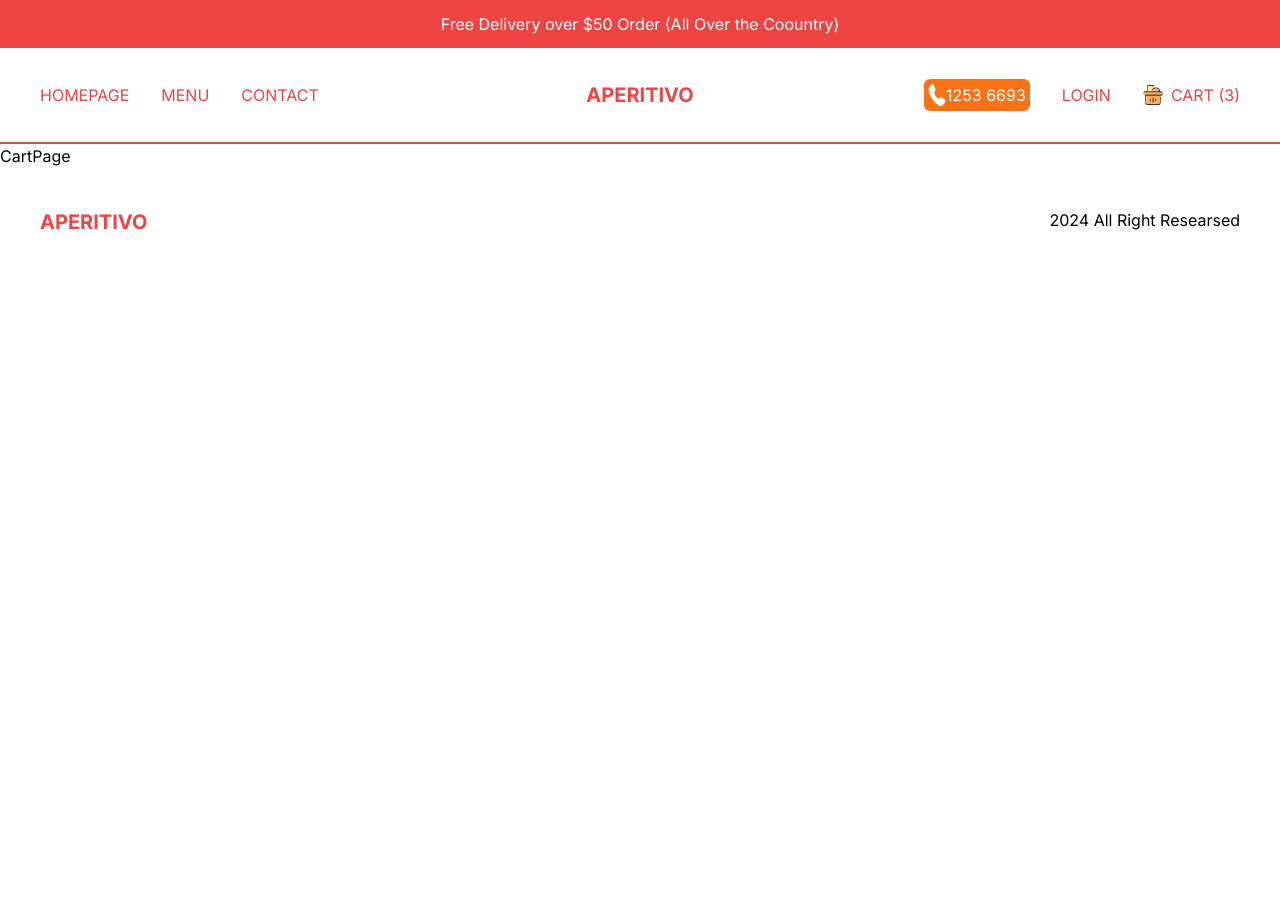
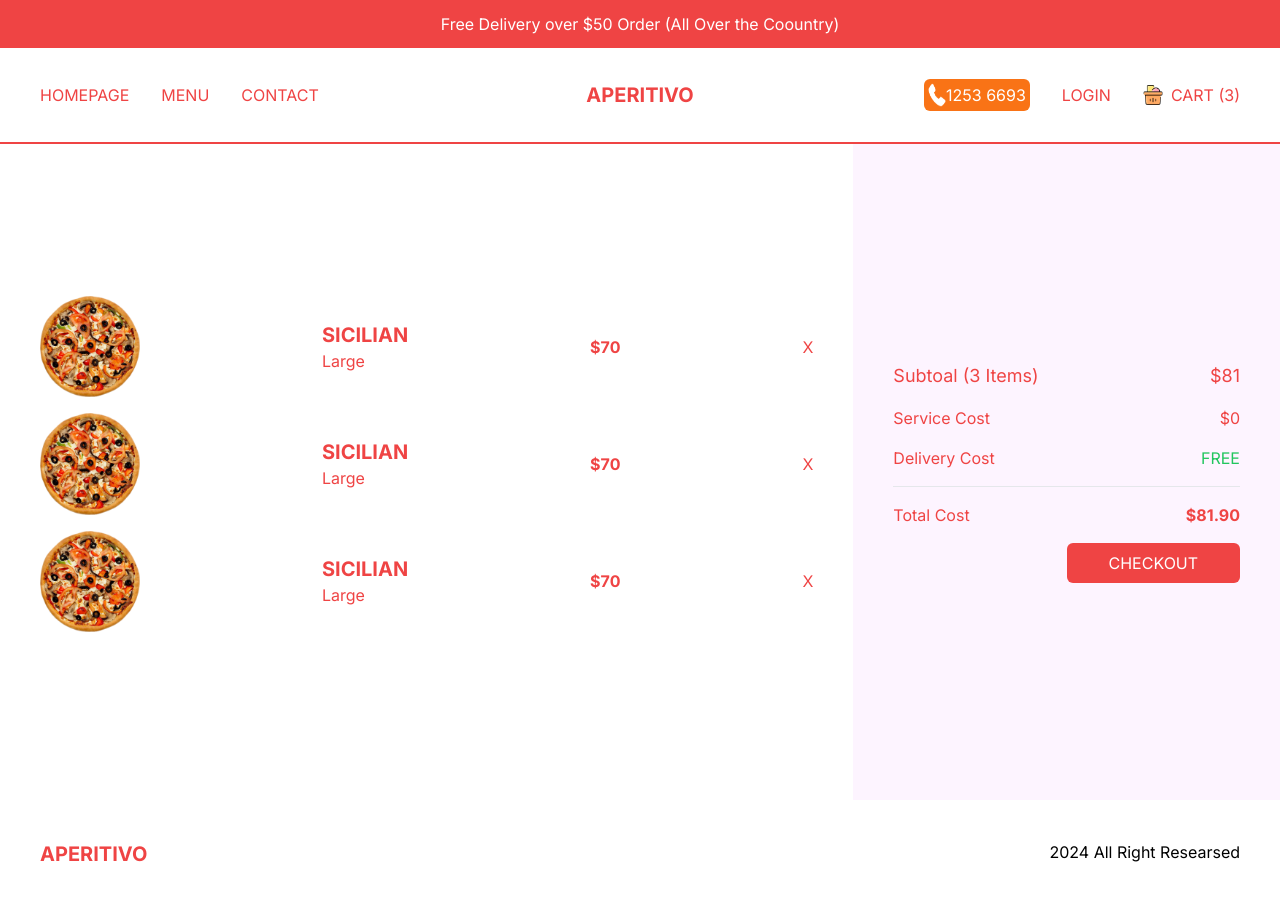
Before and after one commit to SaidulIslam16/restaurant-nextjs, a Next.js app: page /cart in a window 1280 px wide. Shown: the top 900 px of the page. Before the commit the page ends 800 px from the top, so only its background shows below. Built offline with nearby package versions, Linux system fonts and the light colour scheme.

Commit message:
cart page added

```diff
--- a/src/app/cart/page.tsx
+++ b/src/app/cart/page.tsx
@@ -1,7 +1,65 @@
-import React from 'react'
+import Image from "next/image";
+import React from "react";
 
 export default function CartPage() {
   return (
-    <div>CartPage</div>
-  )
+    <div className="h-[calc(100vh-6rem)] md:h-[calc(100vh-9rem)] flex flex-col text-red-500 lg:flex-row">
+      {/* Product Container */}
+      <div className="h-1/2 p-4 flex flex-col justify-center overflow-scroll lg:w-2/3 lg:h-full 2xl:w-1/2 lg:px-10">
+        {/* Single Item Contianer */}
+        <div className="flex justify-between items-center mb-4">
+          <Image src="/temporary/p1.png" alt="" height={100} width={100} />
+          <div>
+            <h1 className="text-xl uppercase font-bold">Sicilian</h1>
+            <span>Large</span>
+          </div>
+          <h2 className="font-bold">$70</h2>
+          <span className="cursor-pointer">X</span>
+        </div>
+        {/* Single Item Contianer */}
+        <div className="flex justify-between items-center mb-4">
+          <Image src="/temporary/p1.png" alt="" height={100} width={100} />
+          <div>
+            <h1 className="text-xl uppercase font-bold">Sicilian</h1>
+            <span>Large</span>
+          </div>
+          <h2 className="font-bold">$70</h2>
+          <span className="cursor-pointer">X</span>
+        </div>
+        {/* Single Item Contianer */}
+        <div className="flex justify-between items-center mb-4">
+          <Image src="/temporary/p1.png" alt="" height={100} width={100} />
+          <div>
+            <h1 className="text-xl uppercase font-bold">Sicilian</h1>
+            <span>Large</span>
+          </div>
+          <h2 className="font-bold">$70</h2>
+          <span className="cursor-pointer">X</span>
+        </div>
+      </div>
+      {/* Payment Container */}
+      <div className="h-1/2 p-4 bg-fuchsia-50 flex flex-col gap-4 justify-center lg:w-1/3 lg:h-full 2xl:w-1/2 lg:px-10">
+        <div className="flex justify-between text-lg ">
+          <span>Subtoal (3 Items)</span>
+          <span>$81</span>
+        </div>
+        <div className="flex justify-between">
+          <span>Service Cost</span>
+          <span>$0</span>
+        </div>
+        <div className="flex justify-between">
+          <span>Delivery Cost</span>
+          <span className="text-green-500">FREE</span>
+        </div>
+        <hr />
+        <div className="flex justify-between">
+          <span>Total Cost</span>
+          <span className="font-bold">$81.90</span>
+        </div>
+        <button className="bg-red-500 text-white p-2 w-1/2 rounded-md self-end">
+          CHECKOUT
+        </button>
+      </div>
+    </div>
+  );
 }
```
